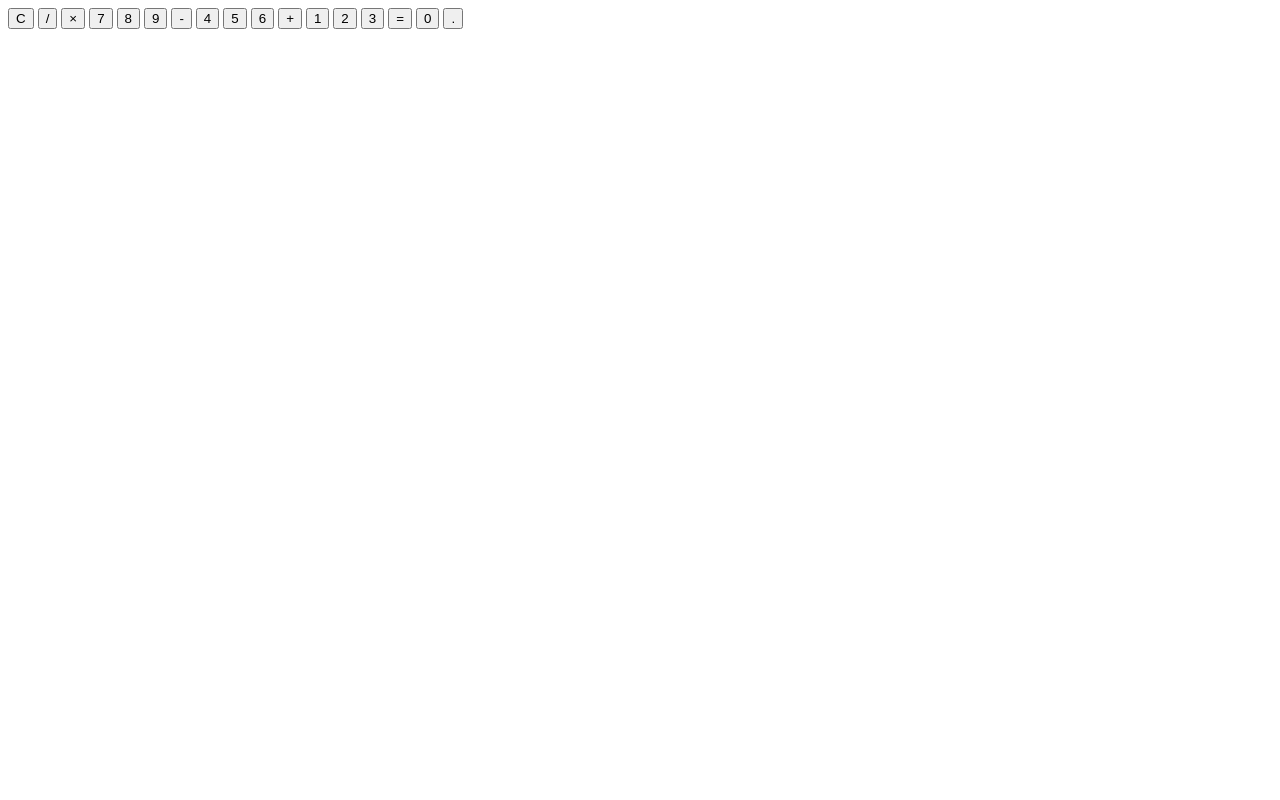
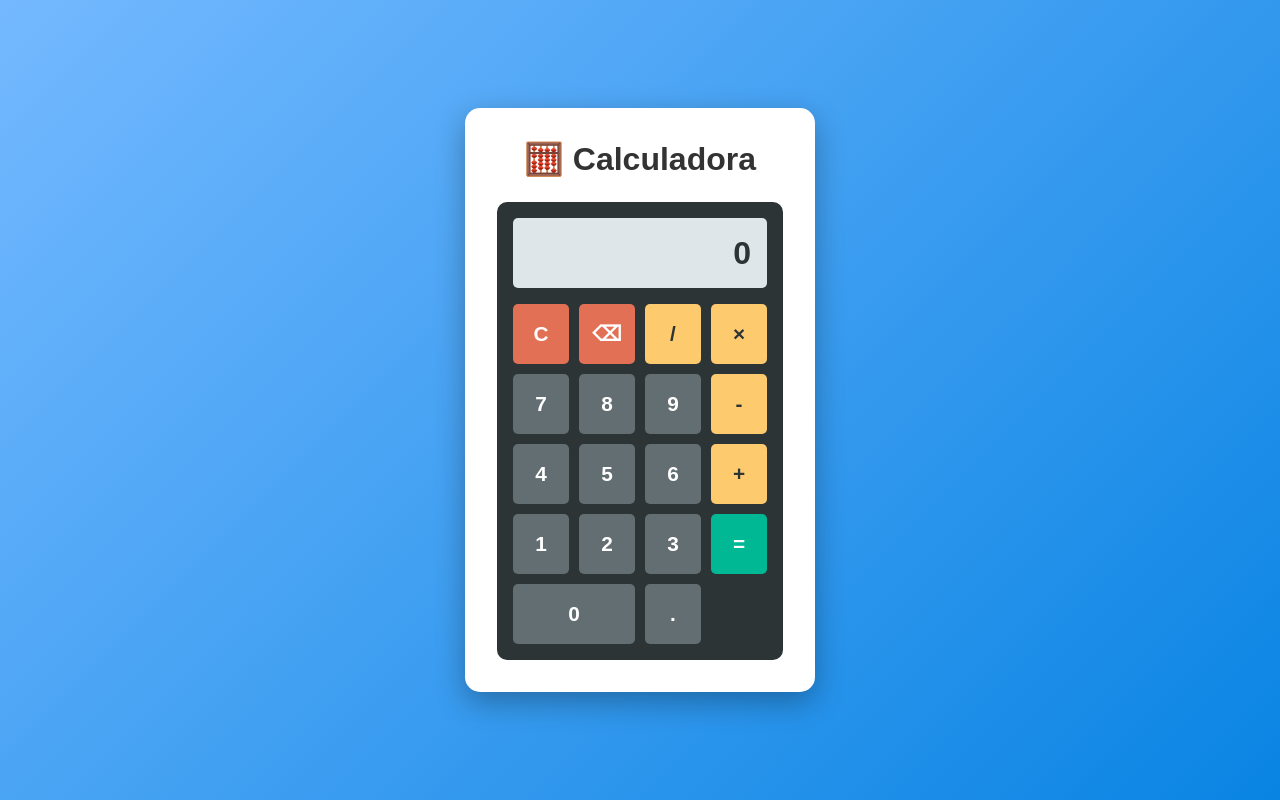
Before and after one commit to BontorinBB/Calculadora, a plain HTML site: page index.html in a window 1280 px wide. Drawn offline with Linux system fonts and the light colour scheme.

Commit message:
Refactor calculator buttons and HTML structure

```diff
--- a/index.html
+++ b/index.html
@@ -1,23 +1,44 @@
-<div class="buttons">
-    <button class="btn clear" onclick="clearAll()">C</button>
-    <button class="btn operator" onclick="pressOperator('/')">/</button>
-    <button class="btn operator" onclick="pressOperator('*')">×</button>
+<!DOCTYPE html>
+<html lang="pt-BR">
+<head>
+    <meta charset="UTF-8">
+    <meta name="viewport" content="width=device-width, initial-scale=1.0">
+    <title>Calculadora</title>
+    <link rel="stylesheet" href="style.css">
+</head>
+<body>
+    <div class="container">
+        <h1>🧮 Calculadora</h1>
+        <div class="calculator">
+            <div class="display">
+                <input type="text" id="display" readonly value="0">
+            </div>
+            <div class="buttons">
+                <button class="btn clear" onclick="clearAll()">C</button>
+                <button class="btn clear" onclick="backspace()">⌫</button>
+                <button class="btn operator" onclick="appendToDisplay('/')">/</button>
+                <button class="btn operator" onclick="appendToDisplay('*')">×</button>
 
-    <button class="btn number" onclick="pressNumber(7)">7</button>
-    <button class="btn number" onclick="pressNumber(8)">8</button>
-    <button class="btn number" onclick="pressNumber(9)">9</button>
-    <button class="btn operator" onclick="pressOperator('-')">-</button>
+                <button class="btn number" onclick="appendToDisplay('7')">7</button>
+                <button class="btn number" onclick="appendToDisplay('8')">8</button>
+                <button class="btn number" onclick="appendToDisplay('9')">9</button>
+                <button class="btn operator" onclick="appendToDisplay('-')">-</button>
 
-    <button class="btn number" onclick="pressNumber(4)">4</button>
-    <button class="btn number" onclick="pressNumber(5)">5</button>
-    <button class="btn number" onclick="pressNumber(6)">6</button>
-    <button class="btn operator" onclick="pressOperator('+')">+</button>
+                <button class="btn number" onclick="appendToDisplay('4')">4</button>
+                <button class="btn number" onclick="appendToDisplay('5')">5</button>
+                <button class="btn number" onclick="appendToDisplay('6')">6</button>
+                <button class="btn operator" onclick="appendToDisplay('+')">+</button>
 
-    <button class="btn number" onclick="pressNumber(1)">1</button>
-    <button class="btn number" onclick="pressNumber(2)">2</button>
-    <button class="btn number" onclick="pressNumber(3)">3</button>
-    <button class="btn equals" onclick="calculateResult()">=</button>
+                <button class="btn number" onclick="appendToDisplay('1')">1</button>
+                <button class="btn number" onclick="appendToDisplay('2')">2</button>
+                <button class="btn number" onclick="appendToDisplay('3')">3</button>
+                <button class="btn equals" onclick="calculate()">=</button>
 
-    <button class="btn number zero" onclick="pressNumber(0)">0</button>
-    <button class="btn number" onclick="pressDot()">.</button>
-</div>
+                <button class="btn number zero" onclick="appendToDisplay('0')">0</button>
+                <button class="btn number" onclick="appendToDisplay('.')">.</button>
+            </div>
+        </div>
+    </div>
+    <script src="script.js"></script>
+</body>
+</html>
```
